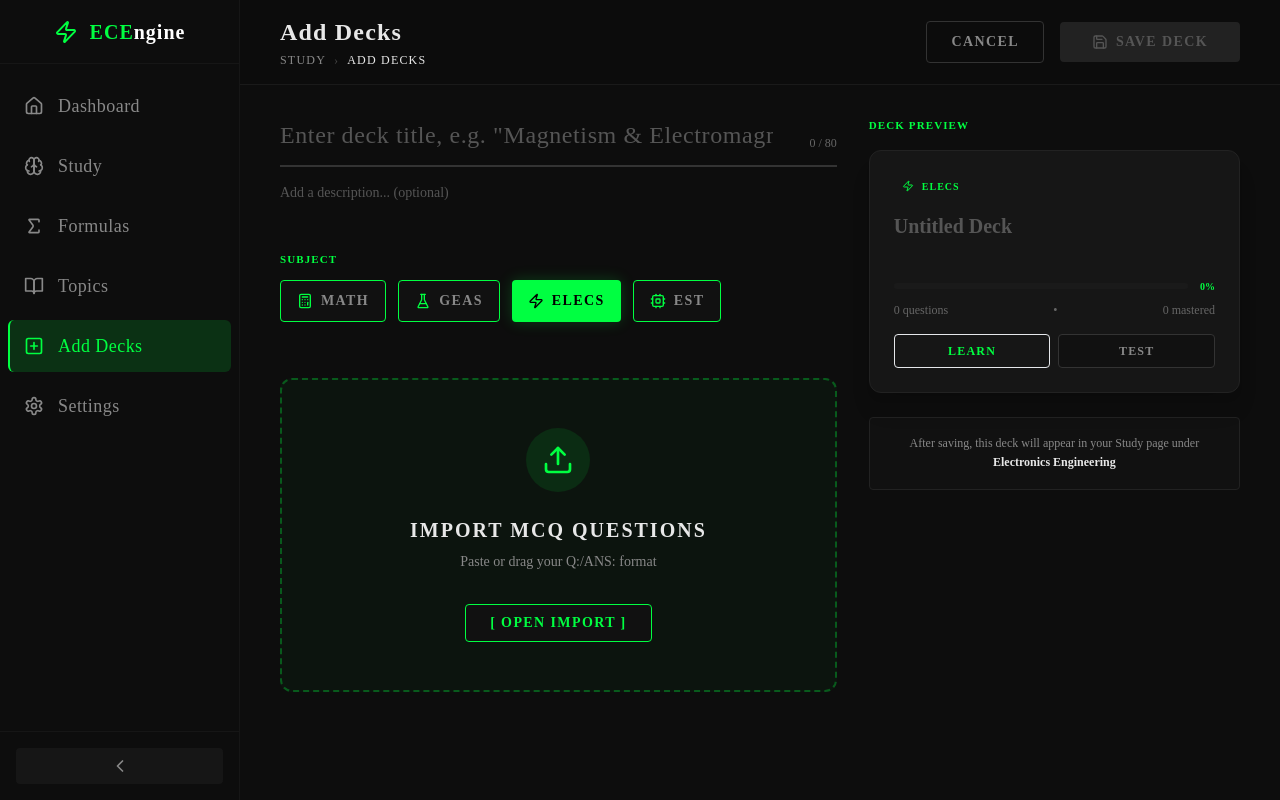
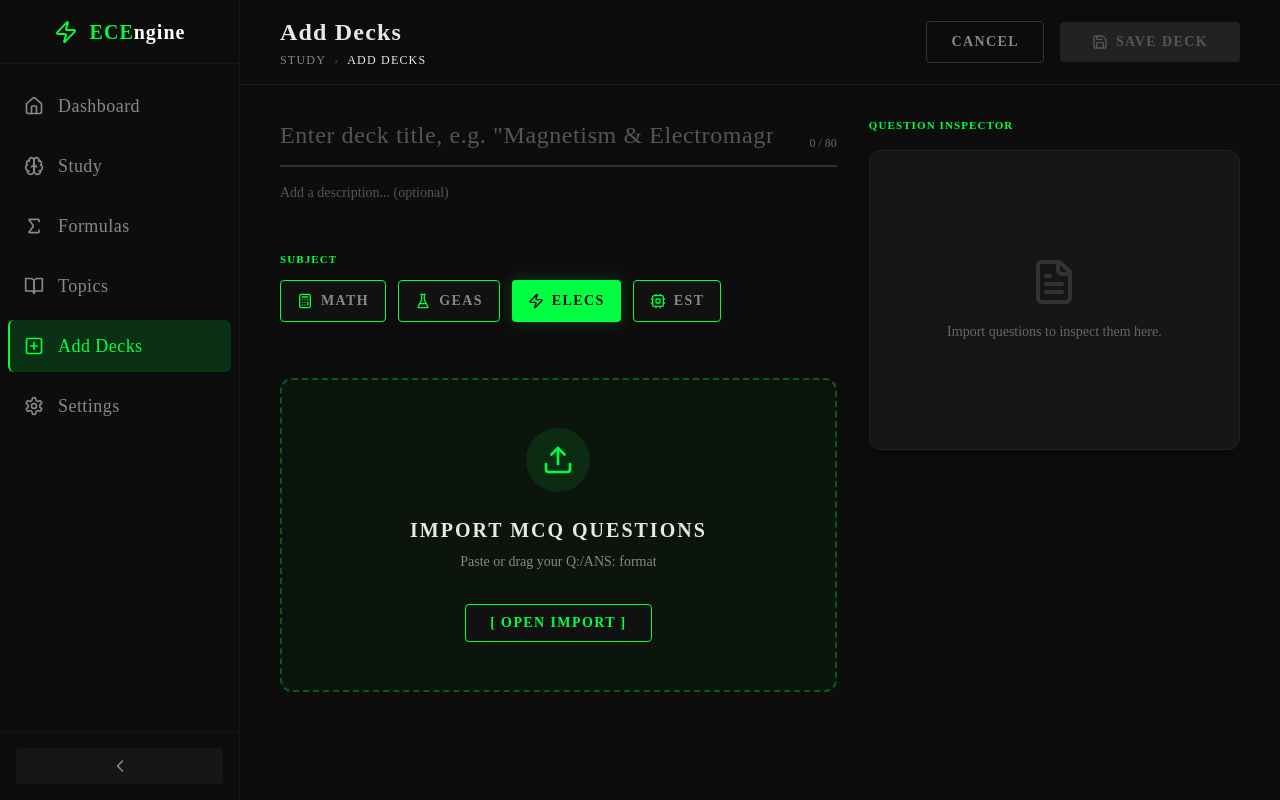
Before and after one commit to vtajaros/ECEngine, a React (Vite) app: page /#/add-set in a window 1280 px wide. Built offline with nearby package versions, Linux system fonts and the light colour scheme.

Commit message:
feat: add LearnMode component, create AddDeck page, and update README documentation

```diff
--- a/src/pages/AddDeck.tsx
+++ b/src/pages/AddDeck.tsx
@@ -4,6 +4,7 @@ import {
 } from 'lucide-react'
 import { useNavigate, Link } from 'react-router-dom'
 import { parseImportedMCQs } from '../lib/parser'
+import { renderMath } from '../lib/latex'
 import { motion, AnimatePresence } from 'framer-motion'
 
 /* ------------------------------------------------------------------ */
@@ -191,6 +192,7 @@ export default function AddDeck() {
   const [showImportModal, setShowImportModal] = useState(false)
   const [cards, setCards] = useState<ImportedCard[]>([])
   const [saving, setSaving] = useState(false)
+  const [selectedQuestionIndex, setSelectedQuestionIndex] = useState(0)
 
   const handleImportCards = (imported: { mcqData?: any }[]) => {
     const newRows: ImportedCard[] = imported.filter(c => c.mcqData).map(c => ({
@@ -198,6 +200,7 @@ export default function AddDeck() {
       mcqData: c.mcqData,
     }))
     setCards(newRows)
+    setSelectedQuestionIndex(0)
     if (!title.trim() && newRows.length > 0) {
       setTitle(`Imported Set — ${new Date().toLocaleDateString()}`)
     }
@@ -394,24 +397,29 @@ export default function AddDeck() {
                   </button>
                 </div>
 
-                <div className="flex flex-col gap-2">
-                  {cards.slice(0, 5).map((card, idx) => {
+                <div className="flex flex-col gap-2 max-h-[500px] overflow-y-auto pr-2 custom-scrollbar">
+                  {cards.map((card, idx) => {
                     const qText = card.mcqData.question
                     const displayQ = qText.length > 60 ? qText.substring(0, 60) + '...' : qText
+                    const isSelected = idx === selectedQuestionIndex
                     return (
-                      <div key={card.id} className="bg-[#161616] border border-[#222] rounded flex gap-4 items-center p-[10px_16px]">
-                        <span className="font-['Rajdhani'] text-xs uppercase tracking-widest text-[#555] font-bold w-6 shrink-0">Q{idx + 1}</span>
-                        <p className="text-[#E8E8E8] font-['IBM_Plex_Mono'] text-[13px] truncate flex-1">
+                      <div
+                        key={card.id}
+                        onClick={() => setSelectedQuestionIndex(idx)}
+                        className={`bg-[#161616] border rounded flex gap-4 items-center p-[10px_16px] cursor-pointer transition-all ${
+                          isSelected
+                            ? 'border-[#00FF41] shadow-[0_0_15px_rgba(0,255,65,0.2)]'
+                            : 'border-[#222] hover:border-[#444]'
+                        }`}
+                      >
+                        <span className={`font-['Rajdhani'] text-xs uppercase tracking-widest font-bold w-6 shrink-0 ${isSelected ? 'text-[#00FF41]' : 'text-[#555]'}`}>Q{idx + 1}</span>
+                        <p className={`font-['IBM_Plex_Mono'] text-[13px] truncate flex-1 ${isSelected ? 'text-[#E8E8E8]' : 'text-[#aaa]'}`}>
                           {displayQ}
                         </p>
+                        {isSelected && <Check size={16} className="text-[#00FF41] shrink-0" />}
                       </div>
                     )
                   })}
-                  {cards.length > 5 && (
-                    <div className="text-center py-2 text-[#666] font-['IBM_Plex_Mono'] text-xs">
-                      + {cards.length - 5} more questions
-                    </div>
-                  )}
                 </div>
               </div>
             )}
@@ -420,57 +428,71 @@ export default function AddDeck() {
         </div>
 
         {/* Right Column (40%) */}
-        <div className="flex-[2] flex flex-col gap-4">
-          <label className="text-[11px] text-[#00FF41] font-['Rajdhani'] font-bold uppercase tracking-widest">
-            Deck Preview
+        <div className="flex-[2] flex flex-col gap-4 sticky top-[100px] self-start">
+          <label className="text-[11px] text-[#00FF41] font-['Rajdhani'] font-bold uppercase tracking-widest flex justify-between">
+            <span>Question Inspector</span>
+            {cards.length > 0 && <span>ITEM {(selectedQuestionIndex + 1).toString().padStart(2, '0')} / {cards.length.toString().padStart(2, '0')}</span>}
           </label>
 
-          <div className="bg-[#161616] border border-[#222] rounded-xl p-6 shadow-xl relative overflow-hidden flex flex-col select-none pointer-events-none min-h-[220px]">
-            {/* Subject Badge */}
-            <div className="flex items-center gap-2 text-[var(--accent-primary)] font-['Rajdhani'] uppercase tracking-widest font-bold text-[10px] mb-4 bg-[var(--accent-primary)]/10 self-start px-2 py-1 rounded">
+          <AnimatePresence mode="wait">
+            {cards.length > 0 ? (
+              <motion.div
+                key={selectedQuestionIndex}
+                initial={{ opacity: 0, x: 20 }}
+                animate={{ opacity: 1, x: 0 }}
+                exit={{ opacity: 0, x: -20 }}
+                transition={{ duration: 0.2 }}
+                className="bg-[#161616] border border-[#222] rounded-xl p-6 shadow-xl relative flex flex-col min-h-[300px]"
+              >
+                {/* Question Text */}
+                <div
+                  className="text-white font-['IBM_Plex_Mono'] text-[15px] leading-relaxed mb-6"
+                  dangerouslySetInnerHTML={{ __html: renderMath(cards[selectedQuestionIndex].mcqData.question) }}
+                />
+
+                {/* Choices */}
+                <div className="flex flex-col gap-3 mt-auto">
+                  {cards[selectedQuestionIndex].mcqData.choices.map((choice: string, cIdx: number) => {
+                    const isCorrect = cards[selectedQuestionIndex].mcqData.answer === String.fromCharCode(65 + cIdx)
+                    return (
+                      <div
+                        key={cIdx}
+                        className={`p-3 rounded border flex items-start gap-3 font-['IBM_Plex_Mono'] text-[13px] ${
+                          isCorrect
+                            ? 'bg-[var(--accent-primary)]/10 border-l-2 border-l-[#00FF41] border-t-transparent border-r-transparent border-b-transparent text-[#00FF41]'
+                            : 'bg-[#111] border-[#222] text-[#888]'
+                        }`}
+                      >
+                        <span className="font-bold shrink-0 text-current">{String.fromCharCode(65 + cIdx)}.</span>
+                        <div className="text-current" dangerouslySetInnerHTML={{ __html: renderMath(choice) }} />
+                      </div>
+                    )
+                  })}
+                </div>
+
+                {/* Metadata */}
+                <div className="mt-6 pt-4 border-t border-[#222] flex items-center justify-between">
+                  <div className="flex items-center gap-2">
+                    <div className="flex items-center gap-2 text-[var(--accent-primary)] font-['Rajdhani'] uppercase tracking-widest font-bold text-[10px] bg-[var(--accent-primary)]/10 px-2 py-1 rounded">
                       {SUBJECTS.find(s => s.value === subject)?.icon && React.createElement(SUBJECTS.find(s => s.value === subject)!.icon, { size: 12 })}
                       {selectedSubjectShort}
                     </div>
-
-            <div className="mb-8 flex-1">
-              <h3 className="text-xl font-bold text-white mb-2 font-['Outfit'] line-clamp-2 leading-tight">
-                {title || <span className="text-[#555]">Untitled Deck</span>}
-              </h3>
-              {description && (
-                <p className="text-[#888] text-sm line-clamp-2 font-['Outfit']">{description}</p>
-              )}
-            </div>
-
-            <div className="mt-auto">
-              {/* Mastery Progress (0% because new) */}
-              <div className="flex items-center gap-3 mb-2">
-                <div className="flex-1 h-1.5 bg-[#1a1a1a] rounded-full overflow-hidden">
-                  <div className="h-full bg-[var(--accent-primary)]" style={{ width: '0%' }} />
-                </div>
-                <span className="text-[10px] text-[var(--accent-primary)] font-['IBM_Plex_Mono'] font-bold">0%</span>
-              </div>
-
-              <div className="flex items-center justify-between text-[#666] text-xs font-['IBM_Plex_Mono'] mb-4">
-                <span>{cards.length} questions</span>
-                <span>•</span>
-                <span>0 mastered</span>
-              </div>
-
-              {/* Fake Buttons */}
-              <div className="flex gap-2">
-                <div className="flex-1 bg-[var(--accent-primary)]/20 text-[var(--accent-primary)] py-2 rounded text-center font-['Rajdhani'] font-bold uppercase tracking-widest text-xs border border-[var(--accent-primary)]/30">
-                  LEARN
-                </div>
-                <div className="flex-1 bg-[#111] text-[#888] py-2 rounded text-center font-['Rajdhani'] font-bold uppercase tracking-widest text-xs border border-[#333]">
-                  TEST
                   </div>
                 </div>
+              </motion.div>
+            ) : (
+              <div className="bg-[#161616] border border-[#222] rounded-xl p-6 shadow-xl flex flex-col items-center justify-center min-h-[300px] text-center">
+                <FileText size={48} className="text-[#333] mb-4" />
+                <p className="text-[#666] font-['IBM_Plex_Mono'] text-sm">Import questions to inspect them here.</p>
               </div>
-          </div>
+            )}
+          </AnimatePresence>
 
+          {cards.length > 0 && (
             <div className="bg-[#111] border border-[#222] rounded p-4 text-[#888] font-['IBM_Plex_Mono'] text-xs leading-relaxed text-center mt-2">
               After saving, this deck will appear in your Study page under <span className="text-[#E8E8E8] font-bold">{subject}</span>
             </div>
+          )}
         </div>
 
       </div>
```
Also changed, not shown: src/components/mcq/LearnMode.tsx (+10 -11 lines), 1 other file (tests, documents, lock files or other folders). Lines whose indentation alone changed are shown as unchanged.
